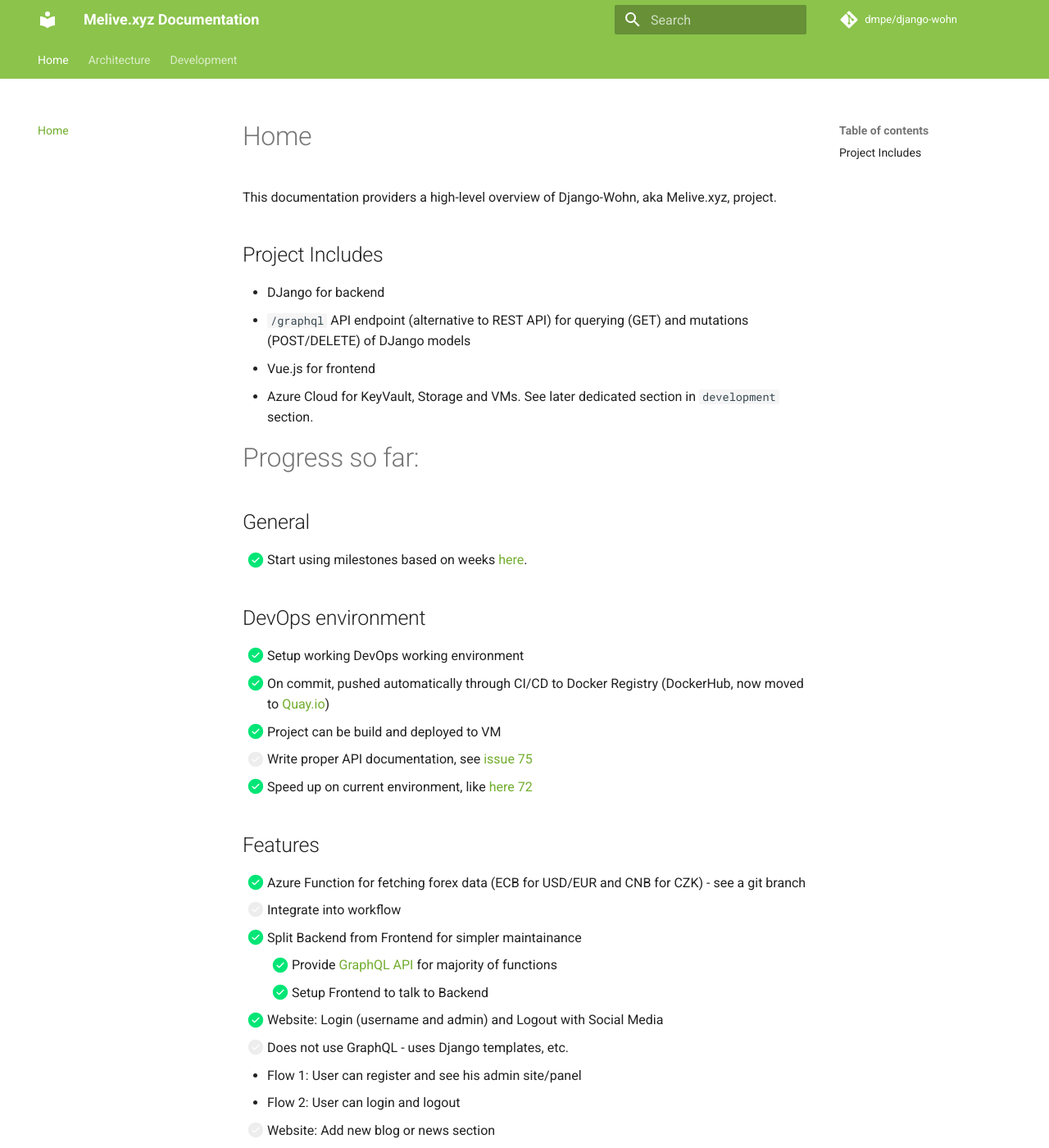
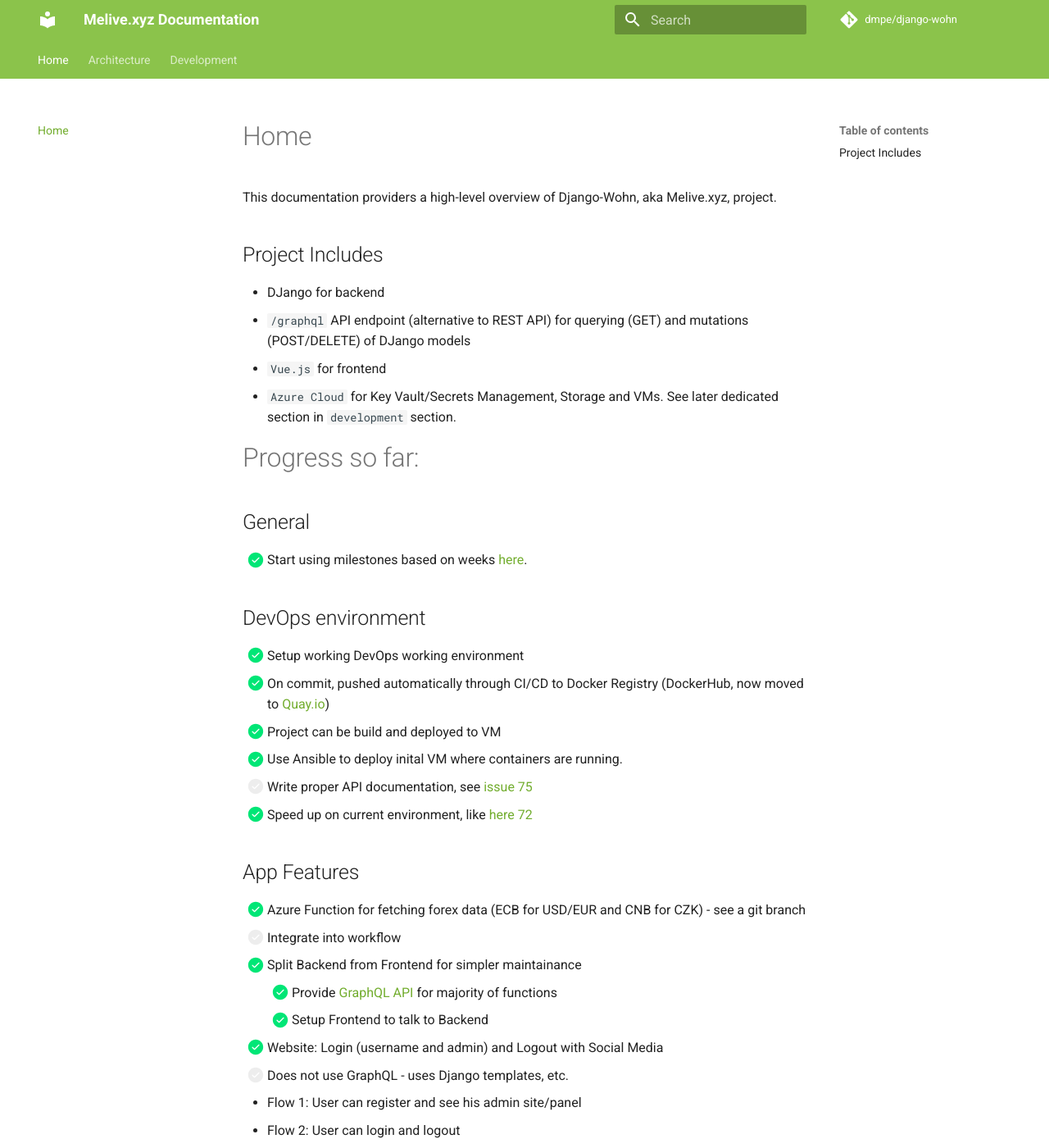
Before and after one commit to dmpe/django-wohn, an MkDocs documentation site: the page built from docs/index.md, in a window 1280 px wide and 1400 px high. Shown: the whole window at 82% size. Built offline with MkDocs 1.6.1 and Material for MkDocs 9.7.7, drawn with Linux system fonts in a browser that asks for light colours; comment, search, counter and statistics services are not loaded.

Commit message:
prepare first part of ansible

```diff
--- a/docs/index.md
+++ b/docs/index.md
@@ -6,8 +6,8 @@
 
 - DJango for backend
 - `/graphql` API endpoint (alternative to REST API) for querying (GET) and mutations (POST/DELETE) of DJango models
-- Vue.js for frontend
-- Azure Cloud for KeyVault, Storage and VMs. See later dedicated section in `development` section.
+- `Vue.js` for frontend
+- `Azure Cloud` for Key Vault/Secrets Management, Storage and VMs. See later dedicated section in `development` section.
 
 # Progress so far:
 
@@ -16,13 +16,15 @@
 - [x] Start using milestones based on weeks [here](https://github.com/dmpe/django-wohn/milestone).
 
 ## DevOps environment
+
 - [x] Setup working DevOps working environment
 - [x] On commit, pushed automatically through CI/CD to Docker Registry (DockerHub, now moved to [Quay.io](https://quay.io/user/dmpe))
   - [x] Project can be build and deployed to VM
+- [x] Use Ansible to deploy inital VM where containers are running.
 - [ ] Write proper API documentation, see [issue 75](https://github.com/dmpe/django-wohn/issues/75)
 - [x] Speed up on current environment, like [here 72](https://github.com/dmpe/django-wohn/issues/72)
 
-## Features
+## App Features
 
 - [x] Azure Function for fetching forex data (ECB for USD/EUR and CNB for CZK) - see a git branch
   - [ ] Integrate into workflow
```
Also changed, not shown: docs/development/local/heroku.md (+1 -1 lines), docs/development/server/Azure Cloud/ansible_provisioning.md (added, +66 -0 lines), docs/development/server/CICD.md (+1 -1 lines).
